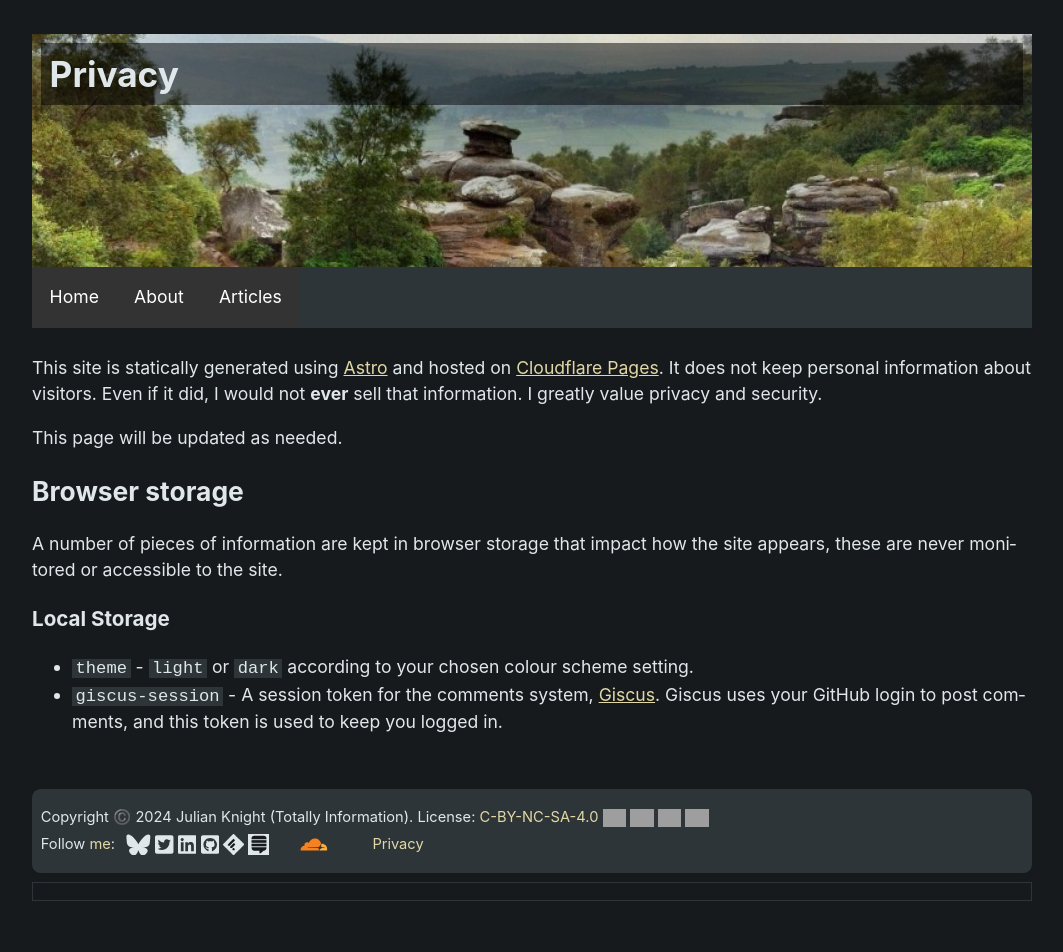
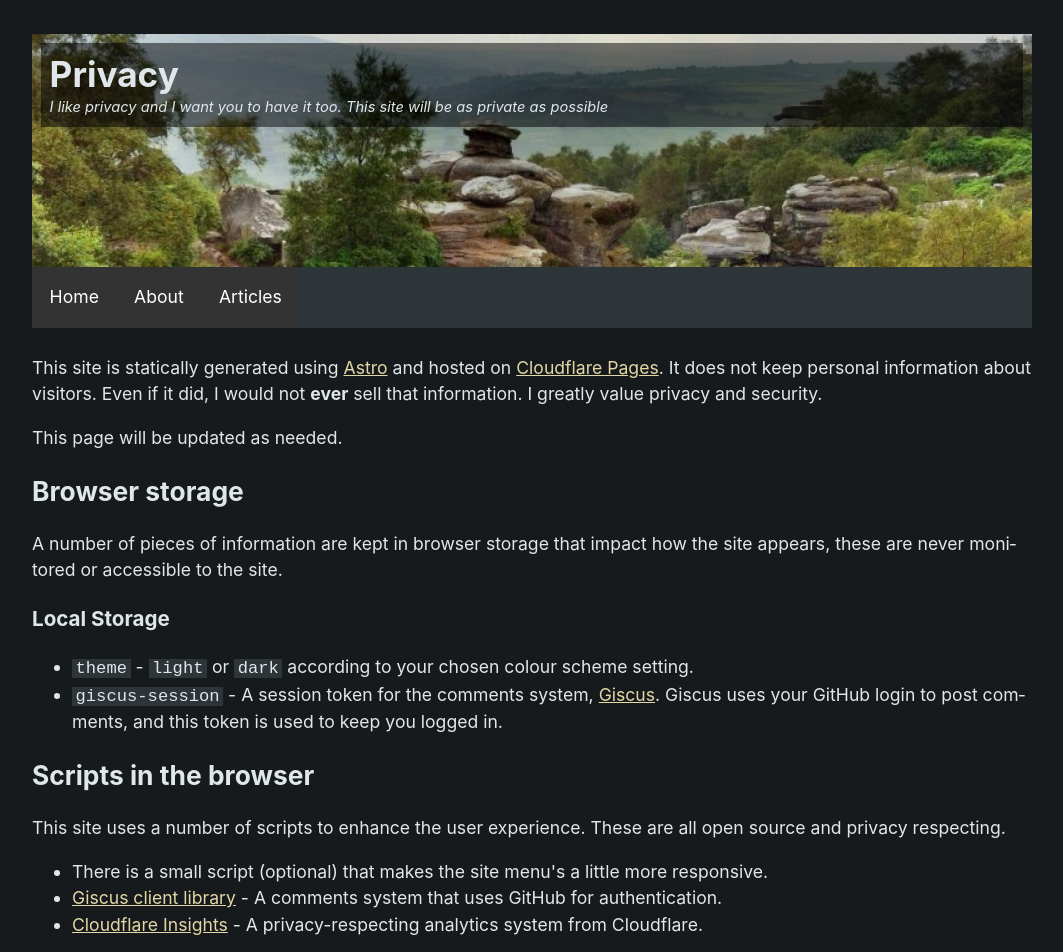
Before and after one commit to TotallyInformation/newblog, an Astro site: page /privacy in a window 1280 px wide. Shown: the top 952 px of the page, without its empty margins (108-1171 px from the left). Before the commit the page ends 909 px from the top, so only its background shows below. Built offline with nearby package versions, Linux system fonts and the light colour scheme; Astro itself is replaced by a stand-in of ours; grey boxes are pictures that could not be loaded.

Commit message:
Document scripts in the browser

```diff
--- a/src/pages/privacy.astro
+++ b/src/pages/privacy.astro
@@ -3,7 +3,7 @@ import siteInfo from '../site-info.json';
 // Page metadata
 const pageMeta = siteInfo.pages.filter( (pg) => pg.path === new URL(Astro.request.url).pathname)[0] ?? {};
 pageMeta.title = "Privacy";
-// pageMeta.subtitle = "... and my new GROWING Astro site!";
+pageMeta.subtitle = "I like privacy and I want you to have it too. This site will be as private as possible";
 
 import BaseLayout from "../layouts/BaseLayout.astro";
 ---
@@ -18,6 +18,7 @@ import BaseLayout from "../layouts/BaseLayout.astro";
     <p>
         This page will be updated as needed.
     </p>
+
     <h2>Browser storage</h2>
     <p>
         A number of pieces of information are kept in browser storage that impact how the site appears,
@@ -31,4 +32,20 @@ import BaseLayout from "../layouts/BaseLayout.astro";
             Giscus uses your GitHub login to post comments, and this token is used to keep you logged in.
         </li>
     </ul>
+
+    <h2>Scripts in the browser</h2>
+    <p>
+        This site uses a number of scripts to enhance the user experience. These are all open source and privacy respecting.
+    </p>
+    <ul>
+        <li>
+            There is a small script (optional) that makes the site menu's a little more responsive.
+        </li>
+        <li>
+            <a href="https://giscus.app/client.js" target="_blank">Giscus client library</a> - A comments system that uses GitHub for authentication.
+        </li>
+        <li>
+            <a href="https://static.cloudflareinsights.com/beacon.min.js" target="_blank">Cloudflare Insights</a> - A privacy-respecting analytics system from Cloudflare.
+        </li>
+    </ul>
 </BaseLayout>
```
